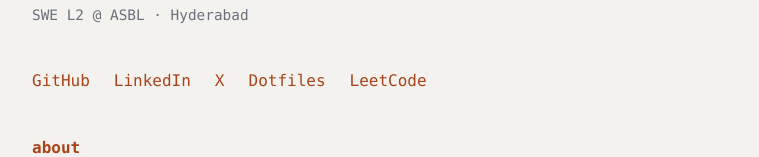
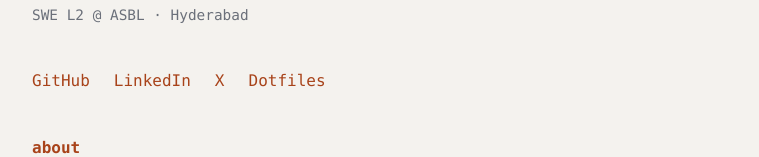
Before and after one commit to 0xrnp/0xrnp.github.io, a plain HTML site: page index.html in a window 1280 px wide. Shown: the part 187-344 px from the top of the page, without its empty margins (260-1019 px from the left). Drawn offline with Linux system fonts and the light colour scheme.

Commit message:
Remove LeetCode link from index.html
Removed LeetCode link from navigation.

```diff
--- a/index.html
+++ b/index.html
@@ -76,7 +76,6 @@
     <a href="https://linkedin.com/in/0xrnp">LinkedIn</a>
     <a href="https://x.com/debuggingpanda">X</a>
     <a href="https://github.com/0xrnp/dotfiles">Dotfiles</a>
-    <a href="https://leetcode.com/u/0xrnp/">LeetCode</a>
   </nav>
 
   <h2>about</h2>
```
